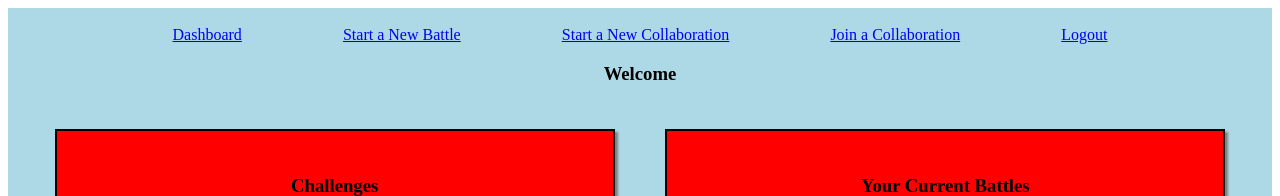
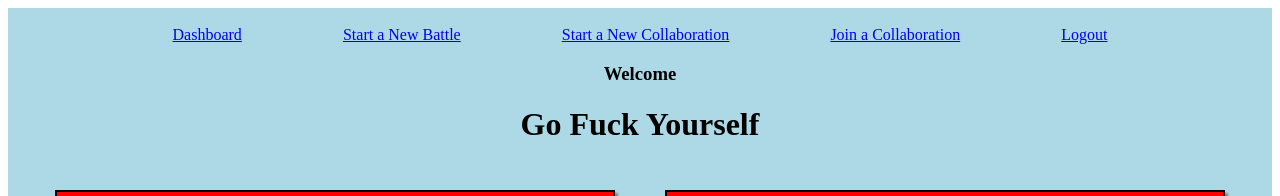
Before and after one commit to wilsonmw/TextRap, an Angular app in the folder public/: page /home/dashboard in a window 1280 px wide. Shown: the top 196 px of the page. Built offline with nearby package versions, Linux system fonts and the light colour scheme; no server answers.

Commit message:
Test changes

```diff
--- a/public/src/app/dashboard/dashboard.component.css
+++ b/public/src/app/dashboard/dashboard.component.css
@@ -100,6 +100,6 @@ a:hover{
     color: red;
 }
 .scrollDiv{
-    overflow: scroll;
+    overflow: auto;
     height: 250px;
 }
--- a/public/src/app/dashboard/dashboard.component.html
+++ b/public/src/app/dashboard/dashboard.component.html
@@ -1,5 +1,6 @@
 <div id="wholeDashboard">
   <h3>Welcome {{username}}</h3>
+  <h1>Go Fuck Yourself</h1>
   <div id="challenges">
     <h3>Challenges</h3>
     <table>
```
